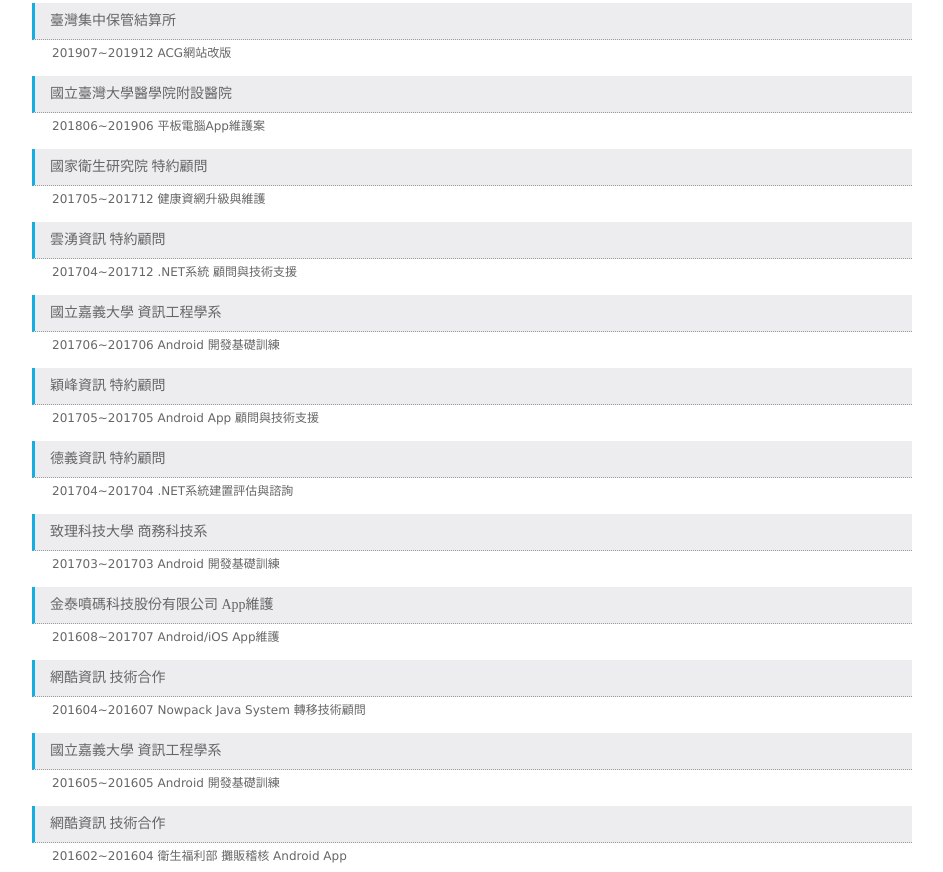
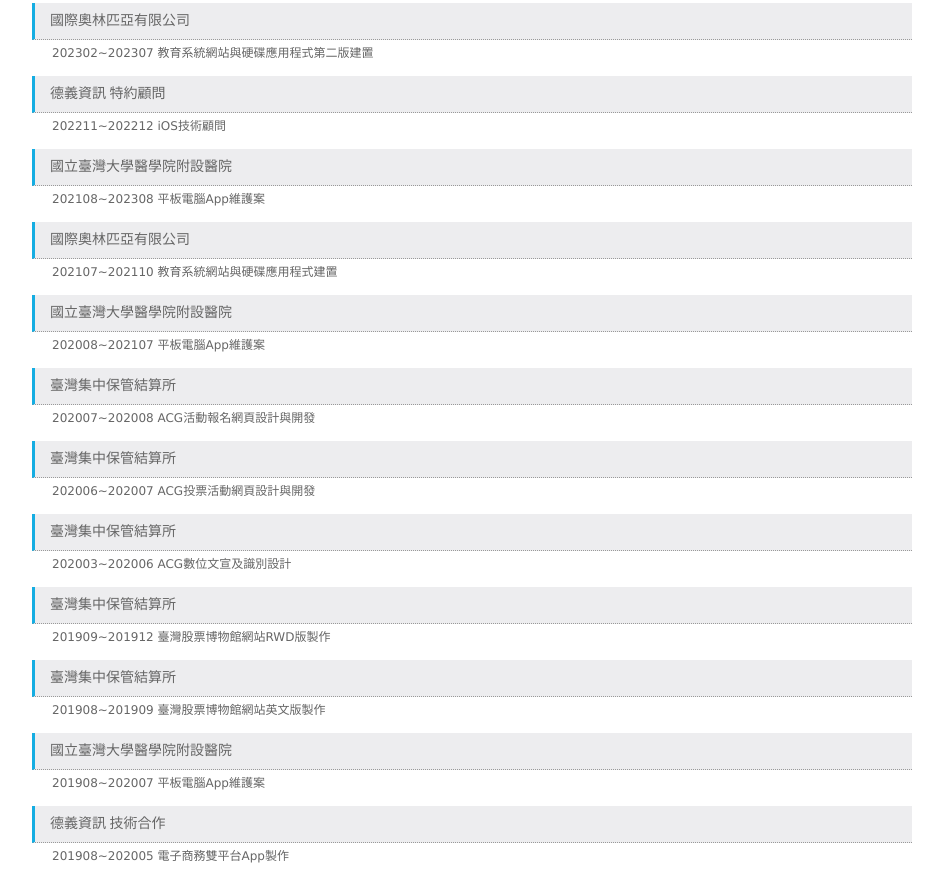
Before and after one commit to bitstw/bits.com, a plain HTML site: page cn/clients.html in a window 1280 px wide. Shown: the part 537-1409 px from the top of the page, without its empty margins (168-1111 px from the left). Drawn offline with Linux system fonts and the light colour scheme.

Commit message:
Clients updated

```diff
--- a/cn/clients.html
+++ b/cn/clients.html
@@ -40,6 +40,42 @@
 <div id="main">
   <div id="mark"><img src="images/mark_Clients.jpg" width="225" height="40" /></div>
   <div id="content">
+
+    <ul>國際奧林匹亞有限公司</ul>
+    <li>202302~202307 教育系統網站與硬碟應用程式第二版建置</li>
+
+    <ul>德義資訊 特約顧問</ul>
+    <li>202211~202212 iOS技術顧問</li>
+
+    <ul>國立臺灣大學醫學院附設醫院</ul>
+    <li>202108~202308 平板電腦App維護案</li>
+
+    <ul>國際奧林匹亞有限公司</ul>
+    <li>202107~202110 教育系統網站與硬碟應用程式建置</li>
+
+  	<ul>國立臺灣大學醫學院附設醫院</ul>
+    <li>202008~202107 平板電腦App維護案</li>
+
+  	<ul>臺灣集中保管結算所</ul>
+    <li>202007~202008 ACG活動報名網頁設計與開發</li>
+
+  	<ul>臺灣集中保管結算所</ul>
+    <li>202006~202007 ACG投票活動網頁設計與開發</li>
+
+  	<ul>臺灣集中保管結算所</ul>
+    <li>202003~202006 ACG數位文宣及識別設計</li>
+
+    <ul>臺灣集中保管結算所</ul>
+    <li>201909~201912 臺灣股票博物館網站RWD版製作</li>
+
+    <ul>臺灣集中保管結算所</ul>
+    <li>201908~201909 臺灣股票博物館網站英文版製作</li>
+
+    <ul>國立臺灣大學醫學院附設醫院</ul>
+    <li>201908~202007 平板電腦App維護案</li>
+
+    <ul>德義資訊 技術合作</ul>
+    <li>201908~202005 電子商務雙平台App製作</li>
 
     <ul>臺灣集中保管結算所</ul>
     <li>201907~201912 ACG網站改版</li>
```
Also changed, not shown: en-US/clients.html (+14 -2 lines), zh-TW/clients.html (+12 -0 lines).
